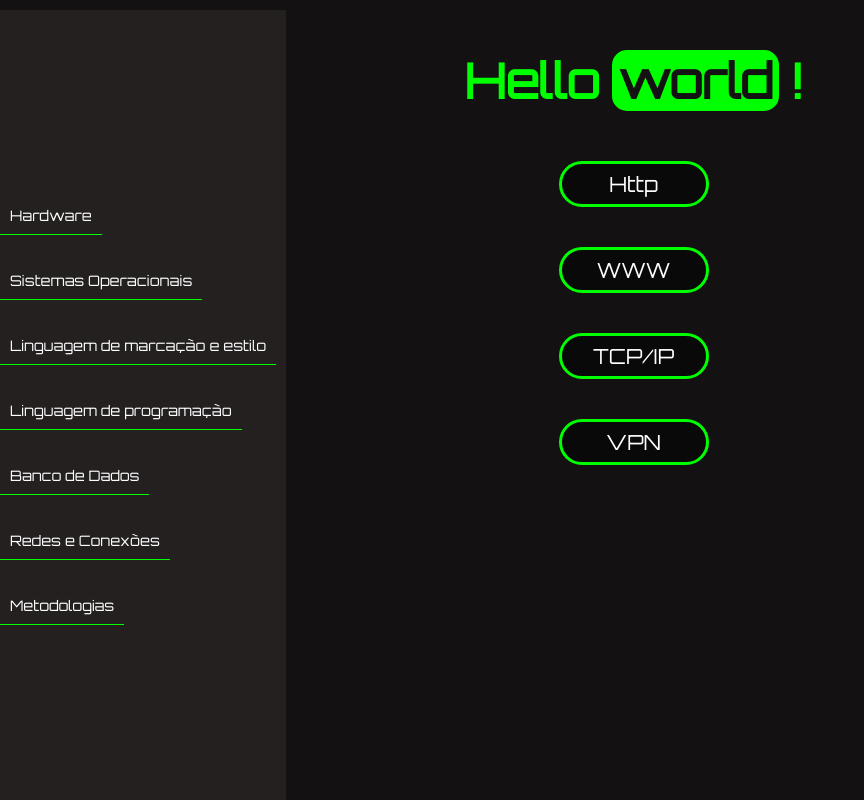
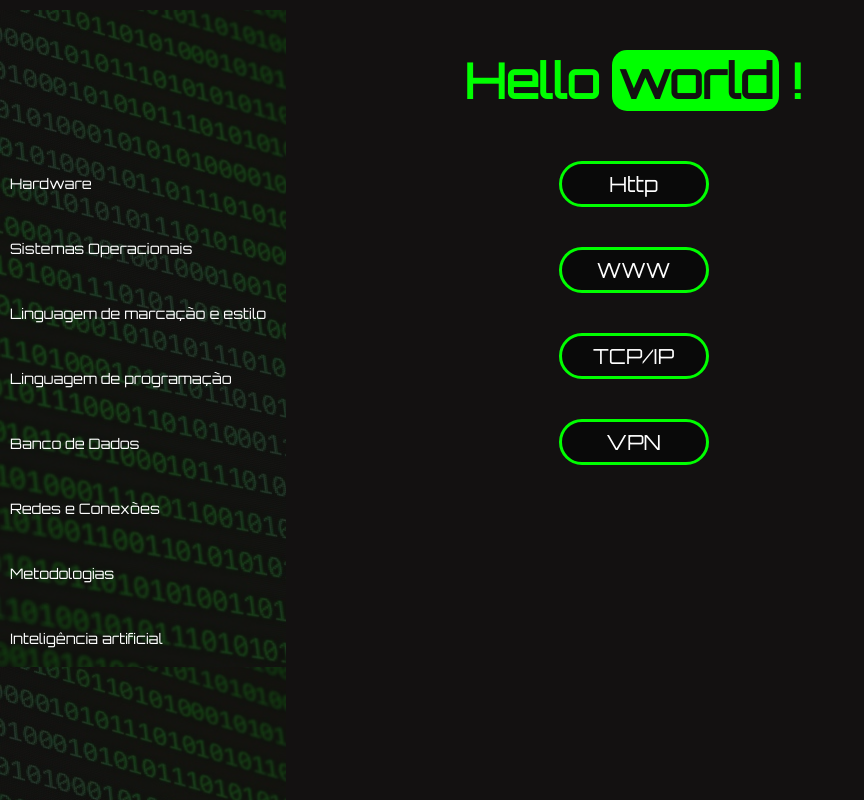
Before and after one commit to VCTRdvlpr/hello-world, a React (Create React App) app: page / in a window 1280 px wide. Shown: the whole page, without its empty margins (0-864 px from the left). Built offline with nearby package versions, Linux system fonts and the light colour scheme.

Commit message:
nav bar component

```diff
--- a/src/App.css
+++ b/src/App.css
@@ -61,7 +61,19 @@ h1{
   margin-bottom: 50px;
   gap: 25px;
   height: 100vh;
-  background-color: #242020;
+}
+
+.main-nav-align::before {
+  content: "";
+  background-image: url(./img/lateral-menu-background.jpg);
+  background-color: #000000;
+  opacity: 0.2;
+  position: absolute;
+  top: 0;
+  left: 0;
+  width: 100%;
+  height: 100%;
+  z-index: -1;
 }
 
 .mainNavBtnStyle{
@@ -75,15 +87,13 @@ h1{
   align-items: center;
   cursor: pointer;
   font-size: 0.9em;
-  border-bottom: 1px solid #00FF00;
   margin-right: 10px;
   border-top-left-radius: 15px;
   border-top-right-radius: 15px;
 }
 
 .mainNavBtnStyle:hover{
-  background-color: #ebe9e9;
-  color: #000000;
+  background-color: #4d4c4c;
   font-weight: bold;
 }
 
--- a/src/App.tsx
+++ b/src/App.tsx
@@ -1,7 +1,7 @@
 import React from 'react';
 import './App.css';
 import NavBtnComponent from './components/navBtnComponent';
-import MainNavBtnComponent from './components/mainNavBtnComponent';
+import ContentNavBar from './components/contentNavBarComponent';
 import { useState } from 'react';
 
 function App() {
@@ -29,31 +29,8 @@ function App() {
   return (
     <div>
       <h1>Hello <span id='title-color'>world</span> !</h1>
-      <nav>
-        <ul className='main-nav-align'>
-          <li>
-            <MainNavBtnComponent title='Hardware'/>
-          </li>
-          <li>
-            <MainNavBtnComponent title='Sistemas Operacionais'/>
-          </li>
-          <li>
-            <MainNavBtnComponent title='Linguagem de marcação e estilo'/>
-          </li>
-          <li>
-            <MainNavBtnComponent title='Linguagem de programação'/>
-          </li>
-          <li>
-            <MainNavBtnComponent title='Banco de Dados'/>
-          </li>
-          <li>
-            <MainNavBtnComponent title='Redes e Conexões'/>
-          </li>
-          <li>
-            <MainNavBtnComponent title='Metodologias'/>
-          </li>
-        </ul>
-      </nav>
+      <ContentNavBar/>
+
       <nav>
         <ul className='nav-align'>
           <li>
--- /dev/null
+++ b/src/components/contentNavBarComponent.tsx
@@ -0,0 +1,41 @@
+import React from "react";
+import MainNavBtnComponent from './mainNavBtnComponent';
+
+interface Props {
+  title: string;
+}
+
+const ContentNavBar: React.FC = () => {
+  return(
+    <nav>
+      <ul className='main-nav-align'>
+        <li>
+          <MainNavBtnComponent title='Hardware'/>
+        </li>
+        <li>
+          <MainNavBtnComponent title='Sistemas Operacionais'/>
+        </li>
+        <li>
+          <MainNavBtnComponent title='Linguagem de marcação e estilo'/>
+        </li>
+        <li>
+          <MainNavBtnComponent title='Linguagem de programação'/>
+        </li>
+        <li>
+          <MainNavBtnComponent title='Banco de Dados'/>
+        </li>
+        <li>
+          <MainNavBtnComponent title='Redes e Conexões'/>
+        </li>
+        <li>
+          <MainNavBtnComponent title='Metodologias'/>
+        </li>
+        <li>
+          <MainNavBtnComponent title='Inteligência artificial'/>
+        </li>
+      </ul>
+    </nav>
+  )
+}
+
+export default ContentNavBar;
```
Also changed, not shown: src/img/lateral-menu-background.jpg (added).
